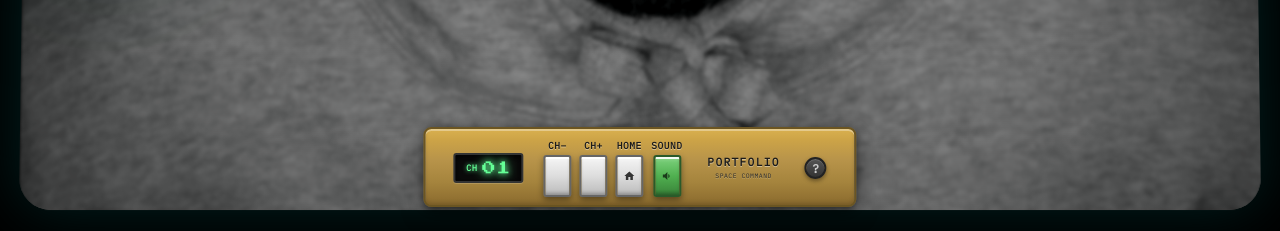
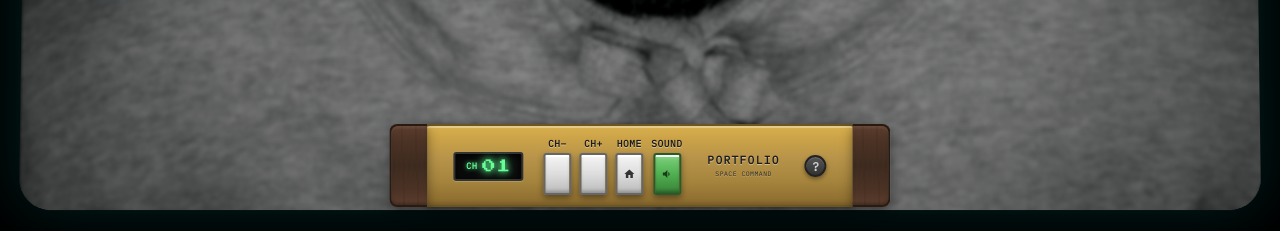
Before and after one commit to sergiu-sa/portfolio_crt, a website built with Vite: page index.html in a window 1280 px wide. Shown: the part 569-800 px from the top of the page. Built offline with nearby package versions, Linux system fonts and the light colour scheme.

Commit message:
feat: add wodent elements to remote control for substantilal style

```diff
--- a/src/style/_layout.css
+++ b/src/style/_layout.css
@@ -171,8 +171,12 @@ main::-webkit-scrollbar {
   align-items: center;
   justify-content: center;
   gap: 1.25rem;
-  padding: 0.6rem 1.75rem 0.5rem;
+  padding: 0.7rem 1.75rem 0.6rem;
   z-index: 10;
+  position: fixed;
+  bottom: 1.5rem;
+  left: 50%;
+  transform: translateX(-50%);
   background: linear-gradient(
     180deg,
     #d9b04f 0%,
@@ -181,17 +185,68 @@ main::-webkit-scrollbar {
     #a5843d 70%,
     #8a6a2e 100%
   );
-  border-radius: 8px;
+  border-radius: 6px;
+  border: 2px solid #6b5522;
   box-shadow:
     inset 0 2px 0 rgba(255, 255, 255, 0.35),
     inset 0 -2px 4px rgba(0, 0, 0, 0.15),
     0 6px 20px rgba(0, 0, 0, 0.5),
     0 2px 6px rgba(0, 0, 0, 0.3);
-  border: 2px solid #6b5522;
-  position: fixed;
-  bottom: 1.5rem;
-  left: 50%;
-  transform: translateX(-50%);
+}
+
+/* Wood side grips */
+.remote-control::before,
+.remote-control::after {
+  content: "";
+  position: absolute;
+  top: -2px;
+  bottom: -2px;
+  width: 36px;
+  /* Walnut wood grain */
+  background:
+    repeating-linear-gradient(
+      95deg,
+      transparent 0px,
+      transparent 3px,
+      rgba(80, 50, 30, 0.12) 3px,
+      rgba(80, 50, 30, 0.12) 5px
+    ),
+    repeating-linear-gradient(
+      88deg,
+      transparent 0px,
+      transparent 12px,
+      rgba(60, 35, 20, 0.18) 12px,
+      rgba(60, 35, 20, 0.18) 14px
+    ),
+    linear-gradient(
+      180deg,
+      #5c3d2e 0%,
+      #4a3225 20%,
+      #3d2a1f 50%,
+      #4a3225 80%,
+      #5c3d2e 100%
+    );
+  border: 2px solid #2a1a10;
+  box-shadow:
+    inset 0 2px 3px rgba(255, 255, 255, 0.08),
+    inset 0 -2px 3px rgba(0, 0, 0, 0.3),
+    0 4px 12px rgba(0, 0, 0, 0.4);
+}
+
+/* Left wood grip */
+.remote-control::before {
+  right: 100%;
+  margin-right: -2px;
+  border-radius: 8px 0 0 8px;
+  border-right: none;
+}
+
+/* Right wood grip */
+.remote-control::after {
+  left: 100%;
+  margin-left: -2px;
+  border-radius: 0 8px 8px 0;
+  border-left: none;
 }
 
 /* Channel Display Window */
--- a/src/style/_responsive.css
+++ b/src/style/_responsive.css
@@ -128,6 +128,11 @@
     gap: 0.75rem;
     padding: 0.5rem 1rem 0.4rem;
     bottom: 1rem;
+  }
+
+  .remote-control::before,
+  .remote-control::after {
+    width: 22px;
   }
 
   .remote-display {
@@ -475,6 +480,12 @@
     padding: 0.45rem 0.75rem 0.35rem;
   }
 
+  /* Wood grips mobile */
+  .remote-control::before,
+  .remote-control::after {
+    width: 18px;
+  }
+
   .remote-display {
     padding: 0.25rem 0.35rem;
     min-width: 40px;
@@ -616,6 +627,12 @@
     bottom: 0.5rem;
   }
 
+  /* Hide wood grips on very small screens */
+  .remote-control::before,
+  .remote-control::after {
+    display: none;
+  }
+
   .remote-display {
     padding: 0.2rem 0.3rem;
     min-width: 36px;
@@ -723,6 +740,12 @@
     bottom: 0.25rem;
     padding: 0.3rem 0.6rem 0.25rem;
     gap: 0.5rem;
+  }
+
+  /* Wood grips smaller in landscape */
+  .remote-control::before,
+  .remote-control::after {
+    width: 16px;
   }
 
   .remote-display {
```
